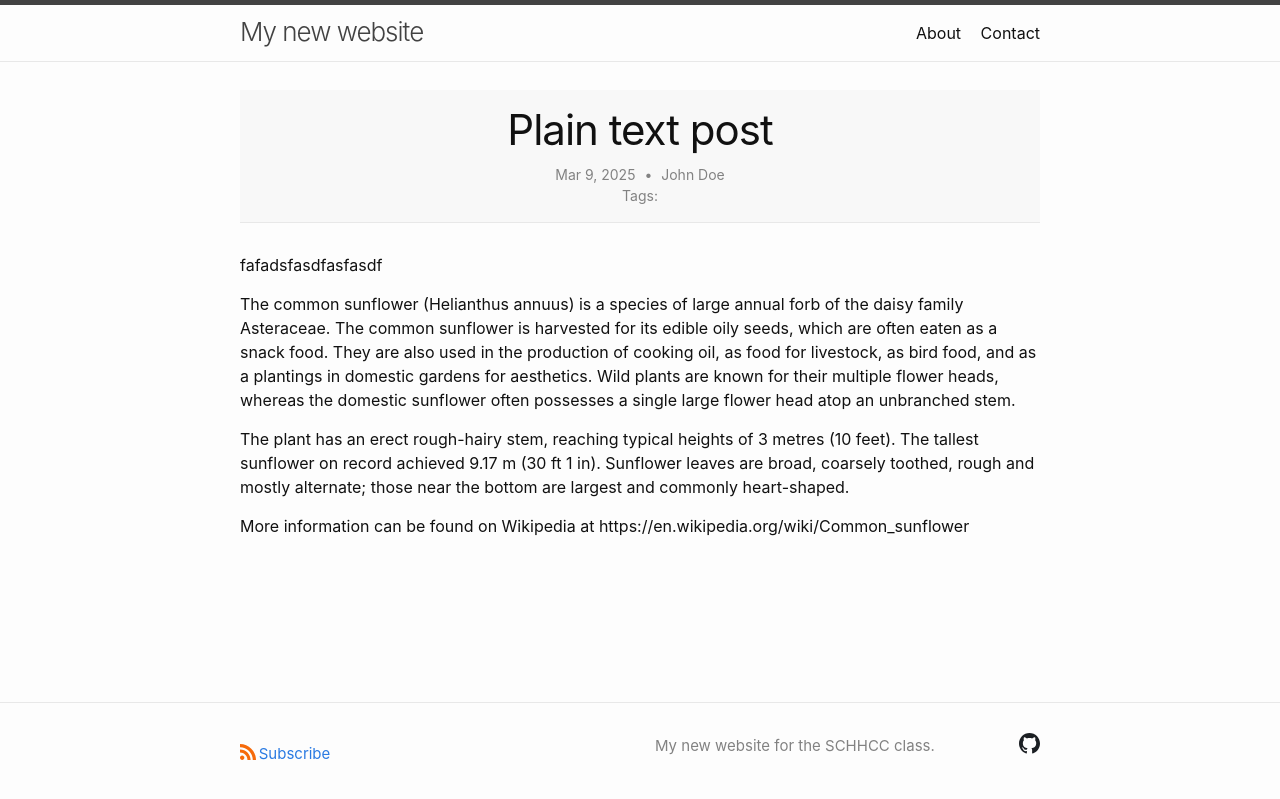
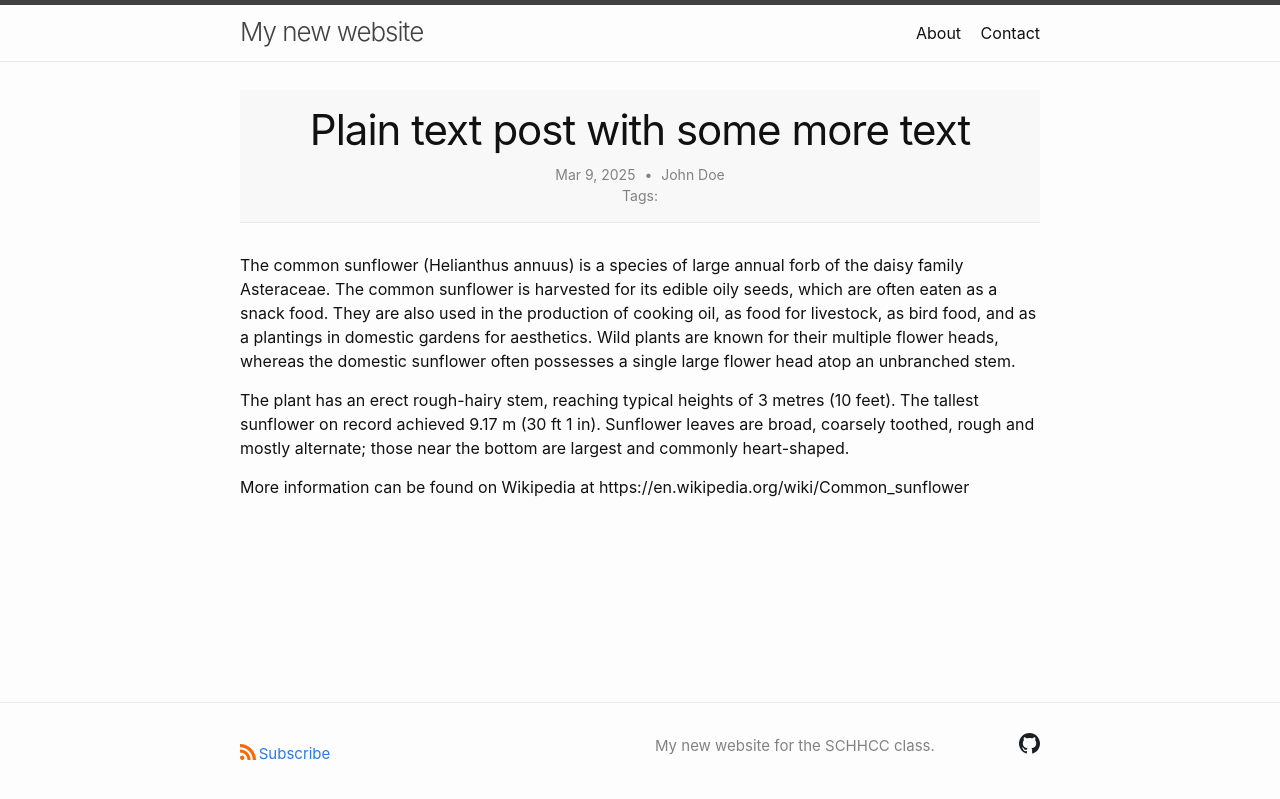
Before and after one commit to snagsby/schh-website-class, a Jekyll site: the page built from _posts/2025-03-09-text-only.md, in a window 1280 px wide. Shown: the top 799 px of the page. Built offline with Jekyll 4.4.1, drawn with Linux system fonts in a browser that asks for light colours; a script that is not in the unit is left out.

Commit message:
Update 2025-03-09-text-only.md

```diff
--- a/_posts/2025-03-09-text-only.md
+++ b/_posts/2025-03-09-text-only.md
@@ -1,12 +1,10 @@
 ---
 layout: post
-title: Plain text post
+title: Plain text post with some more text
 description: Example post with plain text content only.
 date: 2025-03-09
 author: John Doe
 ---
-
-fafadsfasdfasfasdf
 
 The common sunflower (Helianthus annuus) is a species of large annual forb of the daisy family Asteraceae. The common sunflower is harvested for its edible oily seeds, which are often eaten as a snack food. They are also used in the production of cooking oil, as food for livestock, as bird food, and as a plantings in domestic gardens for aesthetics. Wild plants are known for their multiple flower heads, whereas the domestic sunflower often possesses a single large flower head atop an unbranched stem.
 
```
